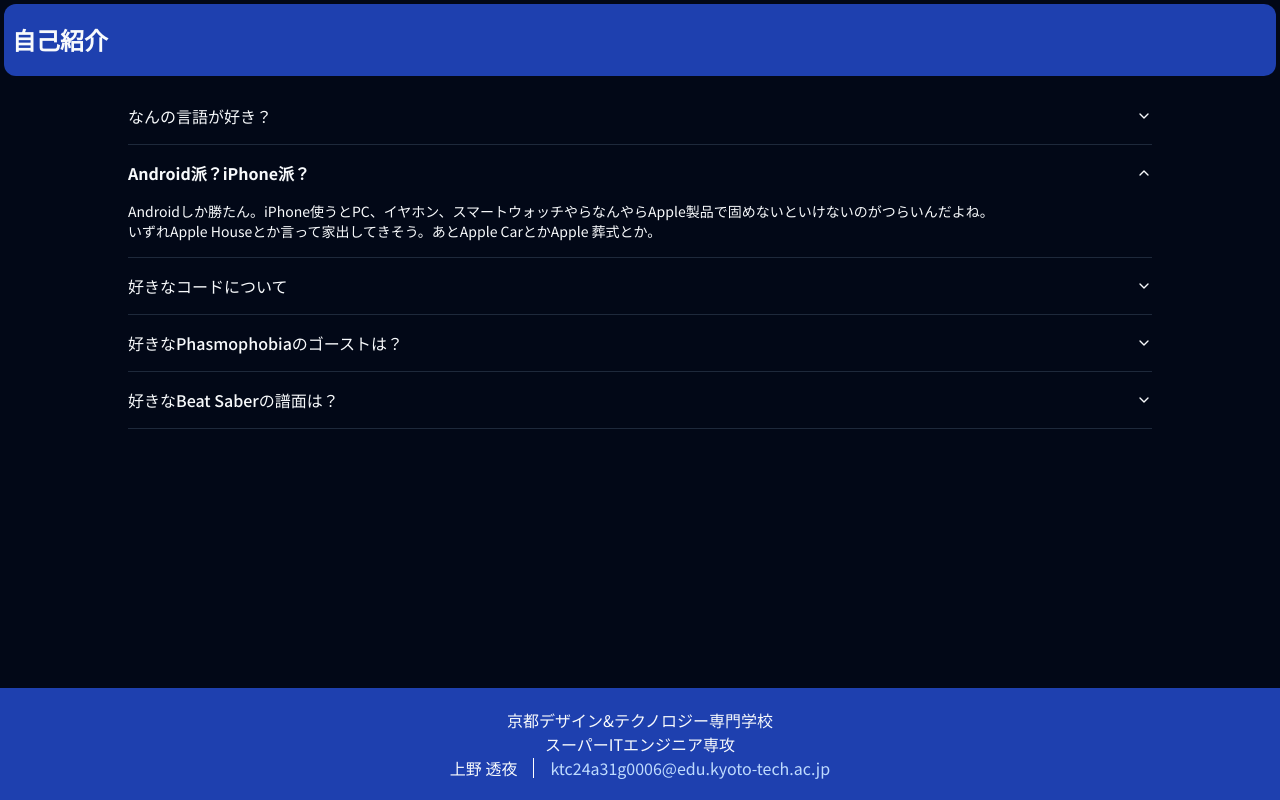
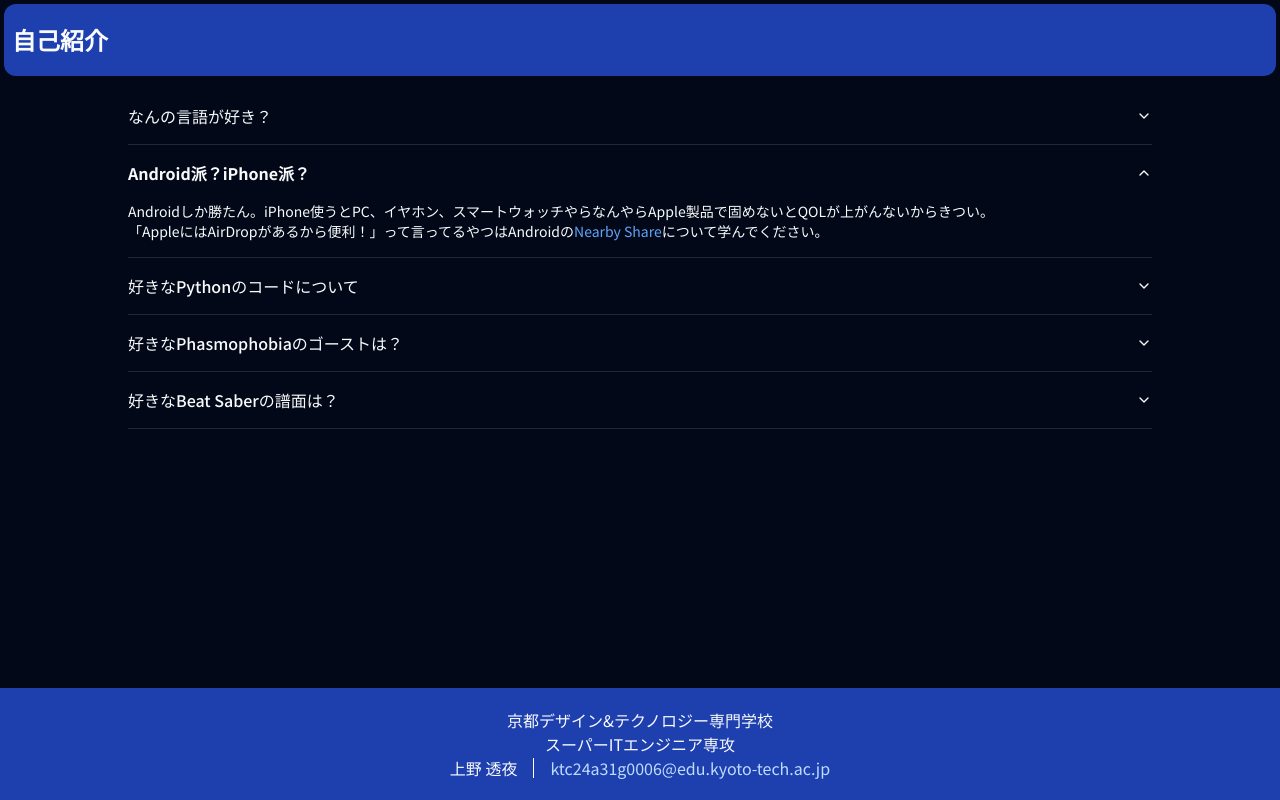
Before and after one commit to Shieru-ktc/about-me, a Next.js app: page /faq in a window 1280 px wide. Both pictures are taken after a click on the button "Android派？iPhone派？". Built offline with nearby package versions, Linux system fonts and the light colour scheme.

Commit message:
Appleはくそ

```diff
--- a/app/faq/page.tsx
+++ b/app/faq/page.tsx
@@ -14,20 +14,19 @@ const FAQS = [
     question: "Android派？iPhone派？",
     answer: (
       <>
-        Androidしか勝たん。iPhone使うとPC、イヤホン、スマートウォッチやらなんやらApple製品で固めないといけないのがつらいんだよね。
+        Androidしか勝たん。iPhone使うとPC、イヤホン、スマートウォッチやらなんやらApple製品で固めないとQOLが上がんないからきつい。
         <br />
-        いずれApple Houseとか言って家出してきそう。あとApple CarとかApple
-        葬式とか。
+        「AppleにはAirDropがあるから便利！」って言ってるやつはAndroidの<a className="dark:text-blue-400 text-blue-600 hover:underline" href="https://www.android.com/intl/ja_jp/articles/208/">Nearby Share</a>について学んでください。
       </>
     ),
   },
   {
-    question: "好きなコードについて",
+    question: "好きなPythonのコードについて",
     answer: (
       <>
         <code>0xfor-d*University</code>
         <br />
-        これはPythonのコードです。なにが出力されるか予想してみてください。
+        なにが出力されるか予想してみてください。
         <br />
         エラー？それとも、何らかの別の結果？
       </>
```
